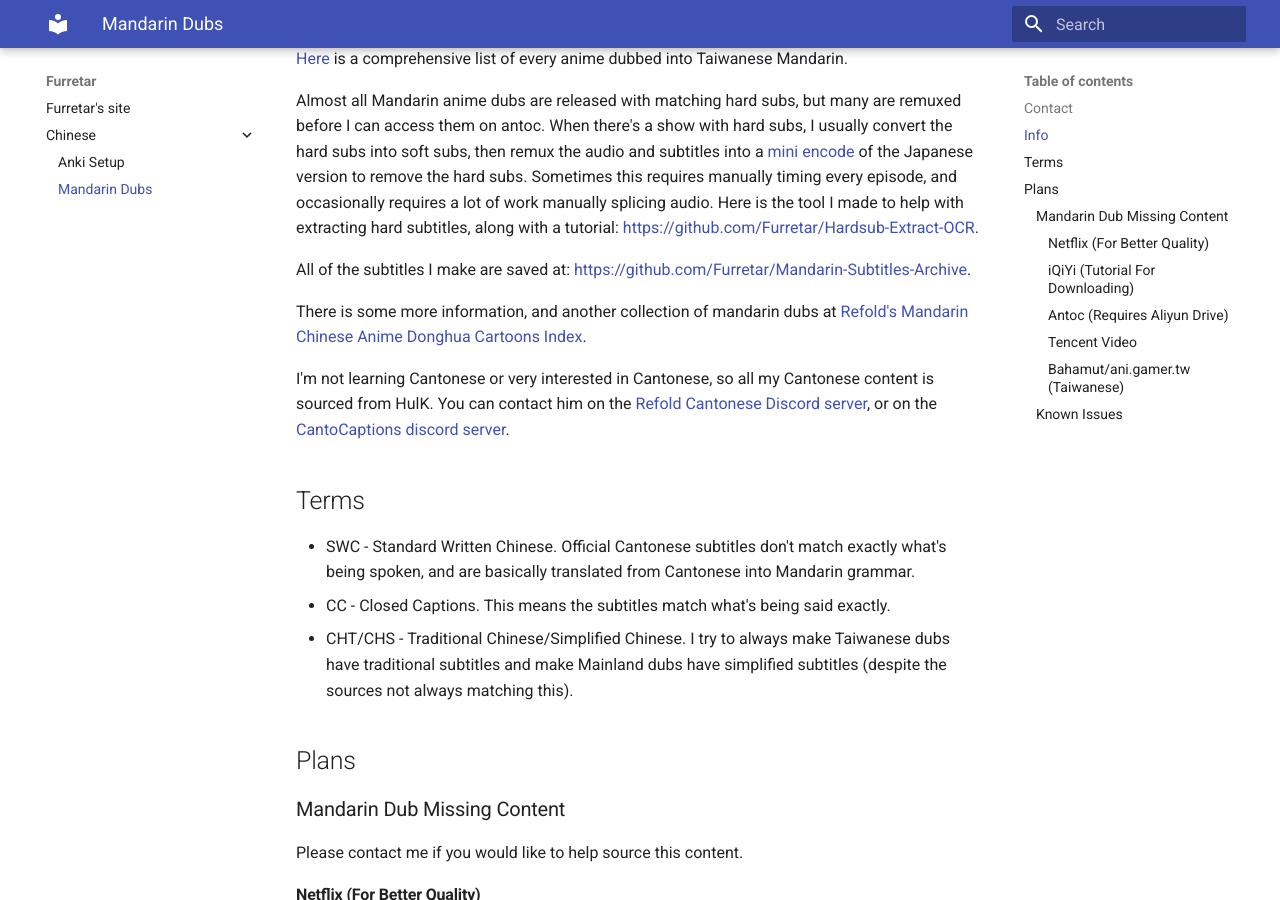
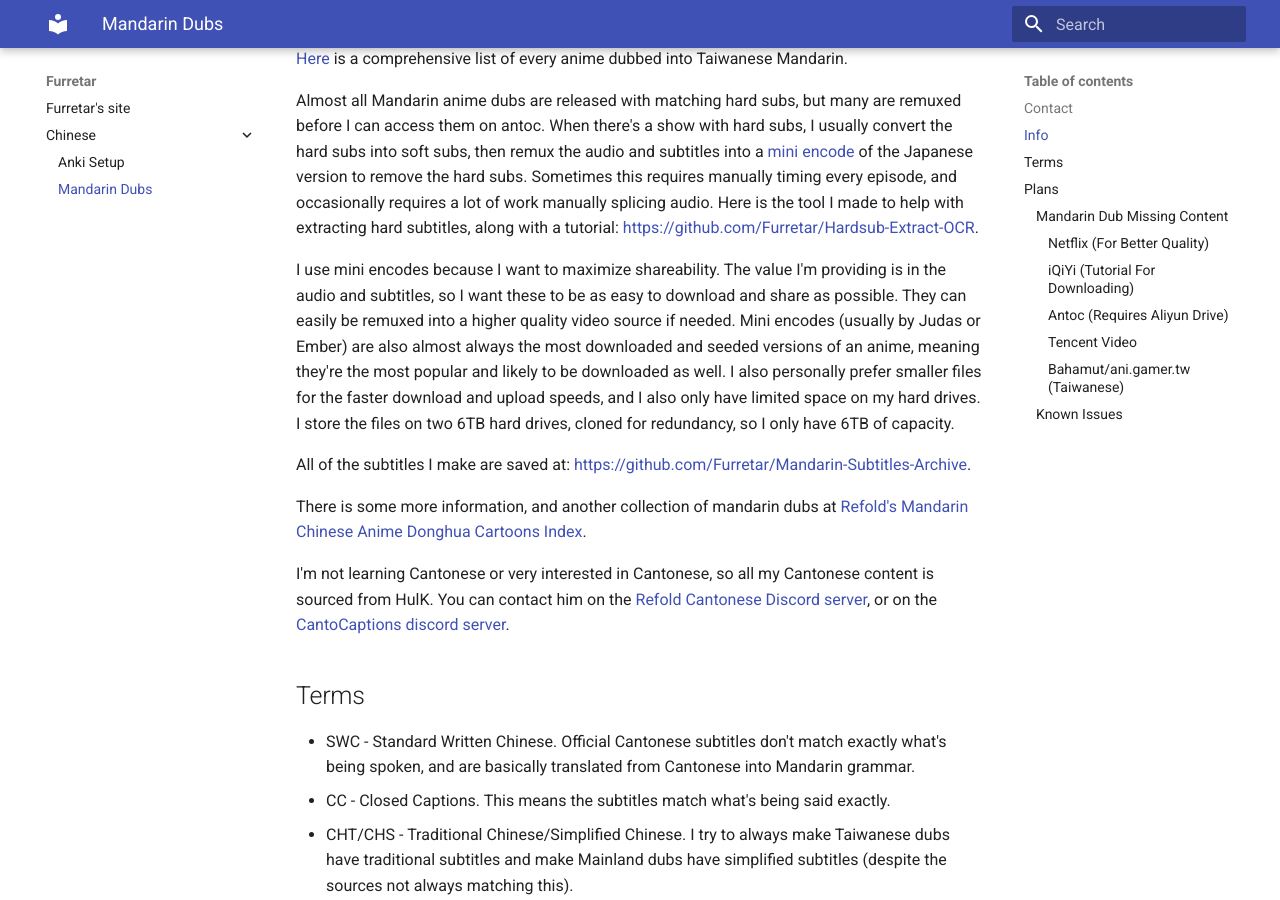
Before and after one commit to Furretar/furretar.github.io, an MkDocs documentation site: the page built from docs/chinese/mandarin-dubs.md, in a window 1280 px wide and 900 px high, scrolled down 722 px. Built offline with MkDocs 1.6.1 and Material for MkDocs 9.7.7, drawn with Linux system fonts in a browser that asks for light colours; some of the changed text lies outside the part shown.

Commit message:
Update mandarin-dubs.md

```diff
--- a/docs/chinese/mandarin-dubs.md
+++ b/docs/chinese/mandarin-dubs.md
@@ -17,6 +17,8 @@
 [Here](https://vocustaiwan.fandom.com/zh-tw/wiki/%E5%88%86%E9%A1%9E:%E6%97%A5%E6%9C%AC%E5%8B%95%E7%95%AB) is a comprehensive list of every anime dubbed into Taiwanese Mandarin.
 
 Almost all Mandarin anime dubs are released with matching hard subs, but many are remuxed before I can access them on antoc. When there's a show with hard subs, I usually convert the hard subs into soft subs, then remux the audio and subtitles into a [mini encode](https://thewiki.moe/guides/quality/#mini-encode) of the Japanese version to remove the hard subs. Sometimes this requires manually timing every episode, and occasionally requires a lot of work manually splicing audio. Here is the tool I made to help with extracting hard subtitles, along with a tutorial: [https://github.com/Furretar/Hardsub-Extract-OCR](https://github.com/Furretar/Hardsub-Extract-OCR).
+
+I use mini encodes because I want to maximize shareability. The value I'm providing is in the audio and subtitles, so I want these to be as easy to download and share as possible. They can easily be remuxed into a higher quality video source if needed. Mini encodes (usually by Judas or Ember) are also almost always the most downloaded and seeded versions of an anime, meaning they're the most popular and likely to be downloaded as well. I also personally prefer smaller files for the faster download and upload speeds, and I also only have limited space on my hard drives. I store the files on two 6TB hard drives, cloned for redundancy, so I only have 6TB of capacity.
 
 All of the subtitles I make are saved at: [https://github.com/Furretar/Mandarin-Subtitles-Archive](https://github.com/Furretar/Mandarin-Subtitles-Archive).
 
@@ -51,6 +53,7 @@
 #### Bahamut/ani.gamer.tw (Taiwanese)
 I personally have no interest in these shows, but I might consider uploading them if I knew there was interest.
 
+- Upgrade audio on jujustu kaisen s1 and yowamishi pedal
 - 25835 all 棒球大聯盟 第二季
 - 28470 all 棒球大聯盟 第三季
 - 24663 all 棒球大聯盟 第五季
@@ -67,7 +70,7 @@
 - 5408 all 惡魔奶爸
 - 9660 all 隊長小翼
 - 40095 all 蠟筆小新：幽靈忍者珍風傳
--3826 all 籃球少年王
+- 3826 all 籃球少年王
 - 24073 all Aikatsu
 - 40477 all 酷洛米的繽紛旅程
 - 40710 all 元氣媽媽
@@ -85,3 +88,5 @@
 - Taiwan CHT subs for Demon Slayer S04E04 are a repeat of the subs for S04E03
 - Jojo s1e18 desyncs
 - Blue lock s1 subs should be traditional
+- Jojo s1-2 subs should be traditional
+- attack on titan season 3 episode 11 audio is strange
```
